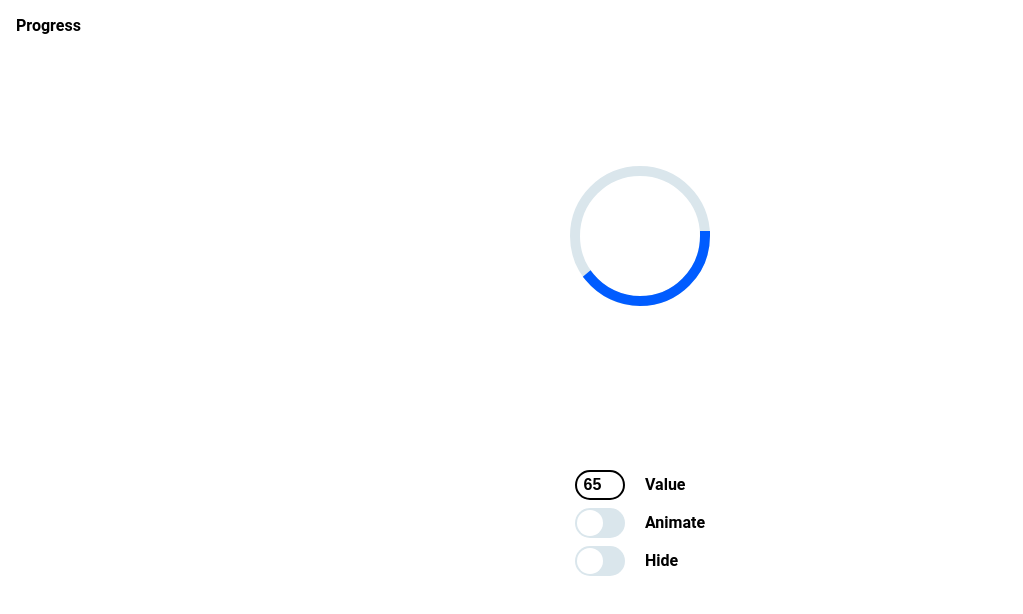
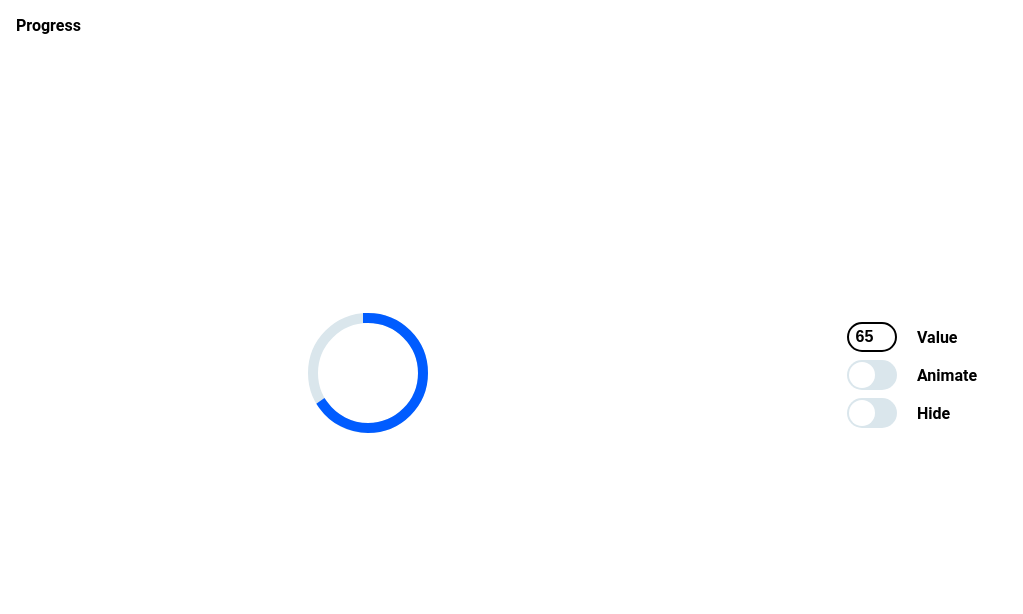
Before and after one commit to annshev1avis/ozon-frontend-test, a plain HTML site: page index.html in a window 1280 px wide. Shown: the whole page, without its empty margins (0-1023 px from the left). Drawn offline with Linux system fonts and the light colour scheme.

Commit message:
feat: реализован класс Progress

```diff
--- a/app.js
+++ b/app.js
@@ -1,5 +1,29 @@
+import Progress from "./components/progress/progress.js";
+
 const valueInput = document.getElementById('value-input');
 const animateInput = document.getElementById('animate-input');
 const hideInput = document.getElementById('hide-input');
+const progressContainer = document.getElementById('progress-container');
 
-const progressContainer = document.getElementById('progress-container');
+
+const initialValue = Number(valueInput.value);
+const progress = new Progress(progressContainer, {
+    value: initialValue,
+    animated: false,
+    hidden: false,
+    size: 120,
+    strokeWidth: 10,
+    duration: 2000,
+});
+
+valueInput.addEventListener('input', (event) => {
+    progress.setValue(event.target.value);
+});
+
+animateInput.addEventListener('change', (event) => {
+    progress.setAnimated(event.target.checked);
+});
+
+hideInput.addEventListener('change', (event) => {
+    progress.setHidden(event.target.checked);
+});
--- a/components/progress/progress.css
+++ b/components/progress/progress.css
@@ -1,13 +1,27 @@
 .progress__track {
-    fill: none;
     stroke: var(--light-grey);
-    stroke-width: 10px;
 }
 
 .progress__value {
-    fill: none;
     stroke: var(--blue);
-    stroke-width: 10px;
     stroke-linecap: square;
-    transition: stroke-dashoffset 0.25s ease;
+    transition: 0.25s ease;
 }
+
+.progress--hidden {
+    visibility: hidden;
+}
+
+.progress--animated {
+    animation: progress-rotate var(--progress-duration) linear infinite;
+}
+
+@keyframes progress-rotate {
+    from {
+        transform: rotate(0deg);
+    }
+
+    to {
+        transform: rotate(360deg);
+    }
+}
--- a/components/progress/progress.js
+++ b/components/progress/progress.js
@@ -1,3 +1,123 @@
-export class Progress {
+function clamp(value, min, max) {
+    if (value < min) return min;
+    if (value > max) return max;
+    return value;
+}
 
+export default class Progress {
+    constructor(container, options) {
+        if (!container) {
+            throw new Error('Progress: container is required');
+        }
+
+        this.container = container;
+        this.state = {
+            value: Number(options.value),
+            animated: Boolean(options.animated),
+            hidden: Boolean(options.hidden),
+        };
+        this.config = {
+            size: options.size ?? 130,
+            strokeWidth: options.strokeWidth ?? 10,
+            duration: options.duration ?? 1200,
+        };
+
+        this.render();
+    }
+
+    render() {
+        const { size, strokeWidth } = this.config;
+        const center = size / 2;
+        const radius = (size - strokeWidth) / 2;
+        this.circumference = 2 * Math.PI * radius;
+
+        const svg = document.createElementNS('http://www.w3.org/2000/svg', 'svg');
+        svg.setAttribute('class', 'progress');
+        svg.setAttribute('viewBox', `0 0 ${size} ${size}`);
+        svg.setAttribute('width', size);
+        svg.setAttribute('height', size);
+
+        if (this.config.trackColor)
+            svg.style.setProperty('--progress-track', this.config.trackColor);
+        if (this.config.valueColor)
+            svg.style.setProperty('--progress-value', this.config.valueColor);
+        if (this.config.duration)
+            svg.style.setProperty('--progress-duration', `${this.config.duration}ms`);
+
+        const trackCircle = document.createElementNS('http://www.w3.org/2000/svg', 'circle');
+        trackCircle.setAttribute('class', 'progress__track');
+        trackCircle.setAttribute('cx', center);
+        trackCircle.setAttribute('cy', center);
+        trackCircle.setAttribute('r', radius);
+        trackCircle.setAttribute('fill', 'none');
+        trackCircle.setAttribute('stroke-width', strokeWidth);
+
+        const valueCircle = document.createElementNS('http://www.w3.org/2000/svg', 'circle');
+        valueCircle.setAttribute('class', 'progress__value');
+        valueCircle.setAttribute('cx', center);
+        valueCircle.setAttribute('cy', center);
+        valueCircle.setAttribute('r', radius);
+        valueCircle.setAttribute('fill', 'none');
+        valueCircle.setAttribute('stroke-width', strokeWidth);
+        valueCircle.setAttribute('stroke-dasharray', this.circumference);
+        valueCircle.setAttribute('transform', `rotate(-90 ${center} ${center})`);
+
+        svg.append(trackCircle, valueCircle);
+        this.container.append(svg);
+
+        this.svg = svg;
+        this.trackCircle = trackCircle;
+        this.valueCircle = valueCircle;
+
+        this.updateValue();
+    }
+
+    // Управление Value
+    setValue(value) {
+        const nextValue = clamp(Number(value), 0, 100);
+
+        if (nextValue === this.state.value) return;
+
+        this.state.value = nextValue;
+        this.updateValue();
+    }
+
+    updateValue() {
+        const progress = this.state.value / 100;
+        const dashOffset = this.circumference * (1 - progress);
+
+        this.valueCircle.style.strokeDashoffset = `${dashOffset}`;
+    }
+
+    // Управление Animation
+    setAnimated(animated) {
+        const nextAnimated = Boolean(animated);
+
+        this.state.animated = nextAnimated;
+        this.updateAnimation();
+    }
+
+    updateAnimation() {
+        this.svg.classList.toggle('progress--animated', this.state.animated);
+    }
+
+    // Управление Hidden
+    setHidden(hidden) {
+        const nextHidden = Boolean(hidden);
+
+        this.state.hidden = nextHidden;
+        this.updateVisibility();
+    }
+
+    updateVisibility() {
+        this.svg.classList.toggle('progress--hidden', this.state.hidden);
+    }
+
+    destroy() {
+        if (this.svg) {
+            this.svg.remove();
+        }
+
+        this.svg = null;
+    }
 }
--- a/index.html
+++ b/index.html
@@ -15,28 +15,7 @@
       <h1 class="demo__title">Progress</h1>
       <div class="demo__container">
         <div class="demo__progress-and-controls">
-          <div id="progress-container" class="demo__progress">
-            <svg
-              class="progress"
-              width="150"
-              height="150"
-            >
-              <circle
-                class="progress__track"
-                cx="75"
-                cy="75"
-                r="65"
-              ></circle>
-              <circle
-                class="progress__value"
-                cx="75"
-                cy="75"
-                r="65"
-                stroke-dasharray="300.48"
-                stroke-dashoffset="141.37"
-              ></circle>
-            </svg>
-          </div>
+          <div id="progress-container" class="demo__progress"></div>
           <div class="demo__controls">
             <div class="control">
               <input id="value-input" class="field" type="number" value="65" min="0" max="100"/>
@@ -62,6 +41,6 @@
     </section>
   </main>
 
-  <script src="app.js"></script>
+  <script src="app.js" type="module"></script>
 </body>
 </html>
--- a/styles/page.css
+++ b/styles/page.css
@@ -6,6 +6,11 @@
     --light-grey: #dae6ec;
     --blue: #005cff;
     --black: #000000;
+
+    /* Параметры компонентов */
+    --progress-track: var(--light-grey);
+    --progress-value: var(--blue);
+    --progress-duration: 1200ms;
 
     /* Размеры элементов */
     --input-height: 30px;
@@ -42,7 +47,7 @@ body {
     align-items: center;
     justify-items: center;
 
-    padding: 60px 0px 130px;
+    padding: 70px 0px 130px;
 }
 
 .demo__controls {
@@ -111,3 +116,19 @@ body {
 .switch:has(input:checked)::before {
   transform: translateX(20px);
 }
+
+@media (orientation: landscape) {
+    .demo__progress-and-controls {
+        width: auto;
+        height: 85vh;
+
+        display: grid;
+        grid-template-columns: 1fr 1fr;
+        grid-template-rows: 100%;
+
+        align-items: center;
+        justify-items: center;
+
+        padding: 0px 80px 0px;
+    }
+}
```
